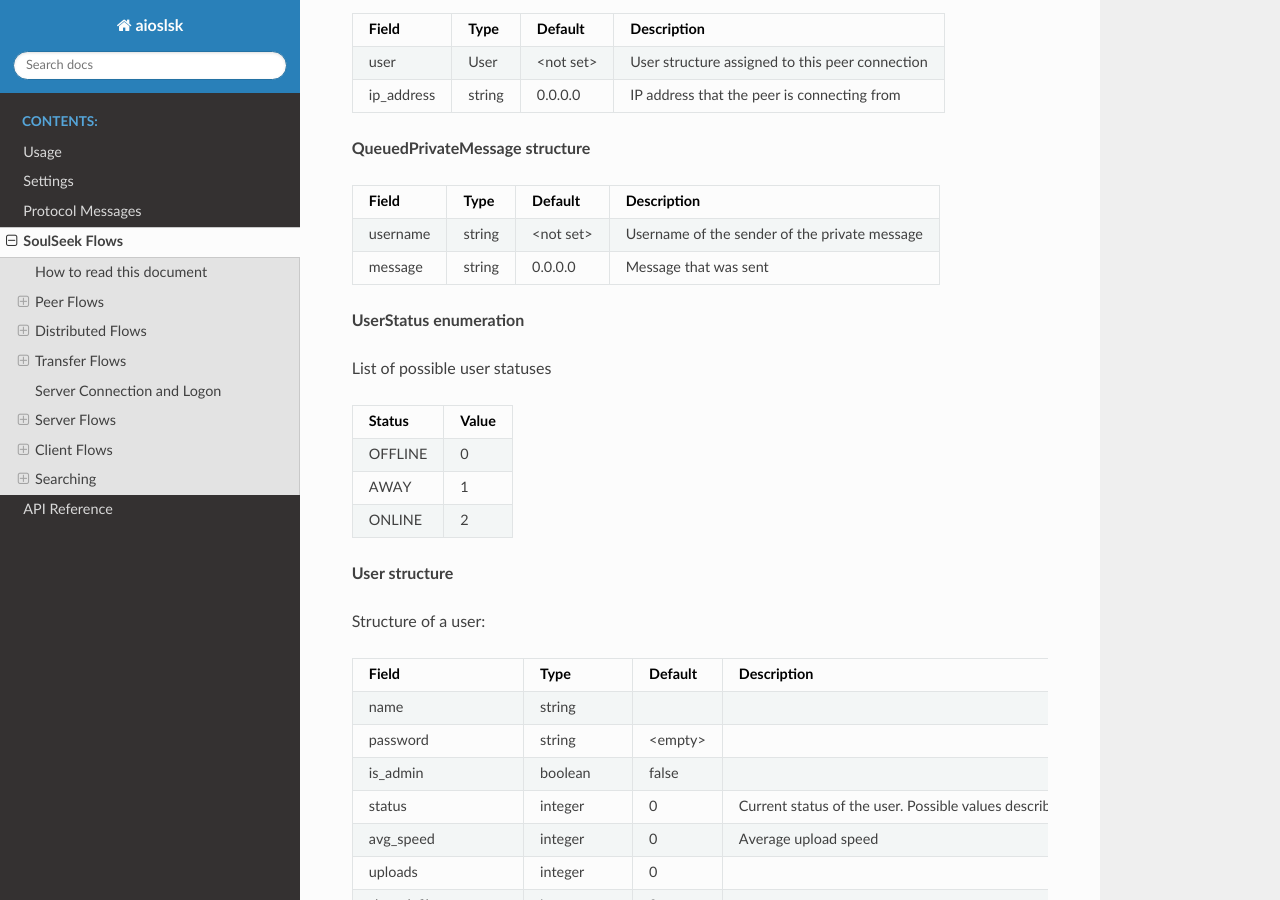
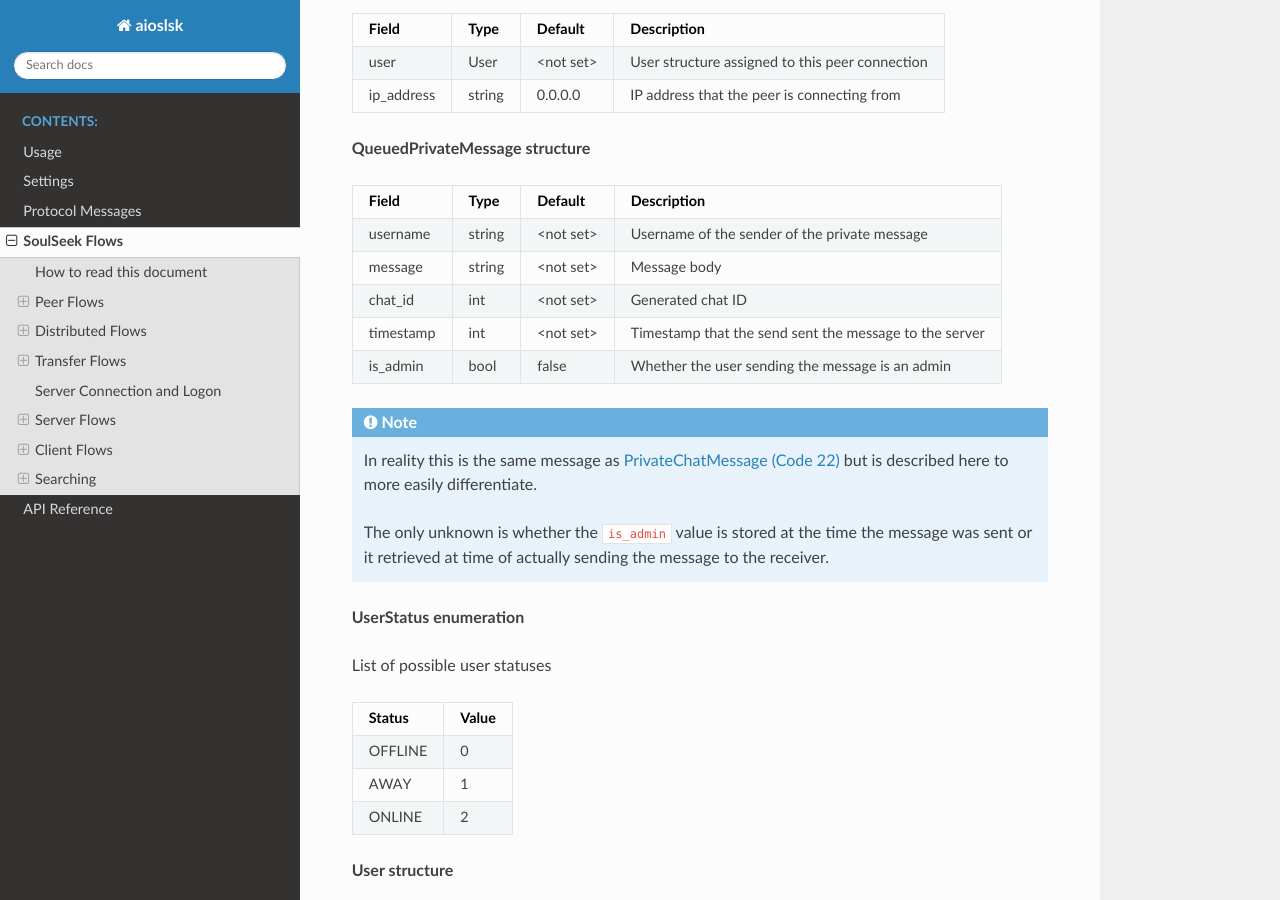
Before and after one commit to JurgenR/aioslsk, a Sphinx documentation site: the page built from docs/source/SOULSEEK.rst, in a window 1280 px wide and 900 px high, scrolled down 10624 px. Built offline with Sphinx 7.4.7 and the Read the Docs theme 2.0.0, drawn with Linux system fonts in a browser that asks for light colours.

Commit message:
docs: complete queued message structure, empty queued messages on login

```diff
--- a/docs/source/SOULSEEK.rst
+++ b/docs/source/SOULSEEK.rst
@@ -434,13 +434,26 @@ Structures
 
 **QueuedPrivateMessage structure**
 
-+------------+--------+-----------+-------------------------------------------------+
-|   Field    |  Type  |  Default  |                   Description                   |
-+============+========+===========+=================================================+
-| username   | string | <not set> | Username of the sender of the private message   |
-+------------+--------+-----------+-------------------------------------------------+
-| message    | string | 0.0.0.0   | Message that was sent                           |
-+------------+--------+-----------+-------------------------------------------------+
++-----------+--------+-----------+--------------------------------------------------------+
+|   Field   |  Type  |  Default  |                      Description                       |
++===========+========+===========+========================================================+
+| username  | string | <not set> | Username of the sender of the private message          |
++-----------+--------+-----------+--------------------------------------------------------+
+| message   | string | <not set> | Message body                                           |
++-----------+--------+-----------+--------------------------------------------------------+
+| chat_id   | int    | <not set> | Generated chat ID                                      |
++-----------+--------+-----------+--------------------------------------------------------+
+| timestamp | int    | <not set> | Timestamp that the send sent the message to the server |
++-----------+--------+-----------+--------------------------------------------------------+
+| is_admin  | bool   | false     | Whether the user sending the message is an admin       |
++-----------+--------+-----------+--------------------------------------------------------+
+
+
+.. note::
+
+   In reality this is the same message as :ref:`PrivateChatMessage` but is described here to more easily differentiate.
+
+   The only unknown is whether the ``is_admin`` value is stored at the time the message was sent or it retrieved at time of actually sending the message to the receiver.
 
 
 **UserStatus enumeration**
```
Also changed, not shown: 2 other files.
